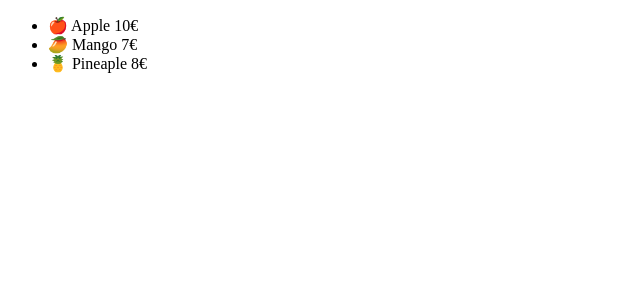
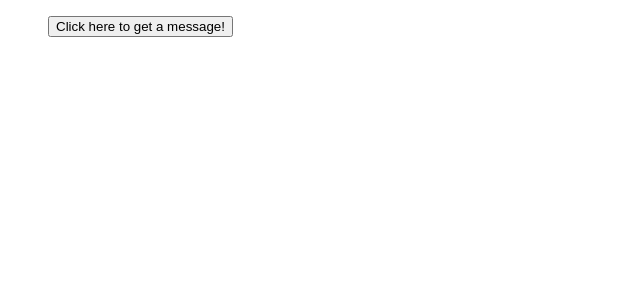
Before and after one commit to kashif0426/react_tutorial, a React (Vite) app: page / in a window 1280 px wide. Shown: the top 300 px of the page, without its empty margins (0-640 px from the left). Built offline with nearby package versions, Linux system fonts and the light colour scheme.

Commit message:
React Tutorial

```diff
--- a/src/Fruit.jsx
+++ b/src/Fruit.jsx
@@ -1,16 +1,18 @@
 import React from "react";
 
-export default function Fruit({ emoji, name, price }) {
+export default function Fruit({ emoji, name, price, soldOut }) {
   return (
     <>
-      {/* {emoji} {name} {price}€  */}
-      {price > 5 ? (
+      <li>
+        {emoji} {name} {price}€ {soldOut ? "Sold Out" : ""}
+      </li>
+      {/* {price > 5 ? (
         <li>
           {emoji} {name} {price}€{" "}
         </li>
       ) : (
         ""
-      )}
+      )} */}
     </>
   );
 }
--- a/src/Fruits.jsx
+++ b/src/Fruits.jsx
@@ -1,21 +1,29 @@
 import React from "react";
 import Fruit from "./Fruit";
+import Message from "./Message";
 
 export default function Fruits() {
   // const fruits = ['Apple',"Mango",'Bannana','Orange','Pineaple'];
   const fruits = [
-    { name: "Apple", price: 10, emoji: "🍎" },
-    { name: "Mango", price: 7, emoji: "🥭" },
-    { name: "Bannana", price: 2, emoji: "🍌" },
-    { name: "Orange", price: 5, emoji: "🍊" },
-    { name: "Pineaple", price: 8, emoji: "🍍" },
+    { name: "Apple", price: 10, emoji: "🍎", soldOut: true },
+    { name: "Mango", price: 7, emoji: "🥭", soldOut: false },
+    { name: "Bannana", price: 2, emoji: "🍌", soldOut: true },
+    { name: "Orange", price: 5, emoji: "🍊", soldOut: false },
+    { name: "Pineaple", price: 8, emoji: "🍍", soldOut: true },
   ];
   return (
     <div>
       <ul>
-        {fruits.map((fruit) => (
-          <Fruit key={fruit.name} name={fruit.name} price={fruit.price} emoji={fruit.emoji} />
-        ))}
+        {/* {fruits.map((fruit) => (
+          <Fruit
+            key={fruit.name}
+            name={fruit.name}
+            price={fruit.price}
+            emoji={fruit.emoji}
+            soldOut={fruit.soldOut}
+          />
+        ))} */}
+        <Message/>
       </ul>
     </div>
   );
--- /dev/null
+++ b/src/Message.jsx
@@ -0,0 +1,9 @@
+export default function Message () {
+    function handlerClick (){
+        alert("You have officialy clicked a button!")
+    }
+
+    return <div>
+        <button onClick={handlerClick}>Click here to get a message!</button>
+    </div>
+}
```
